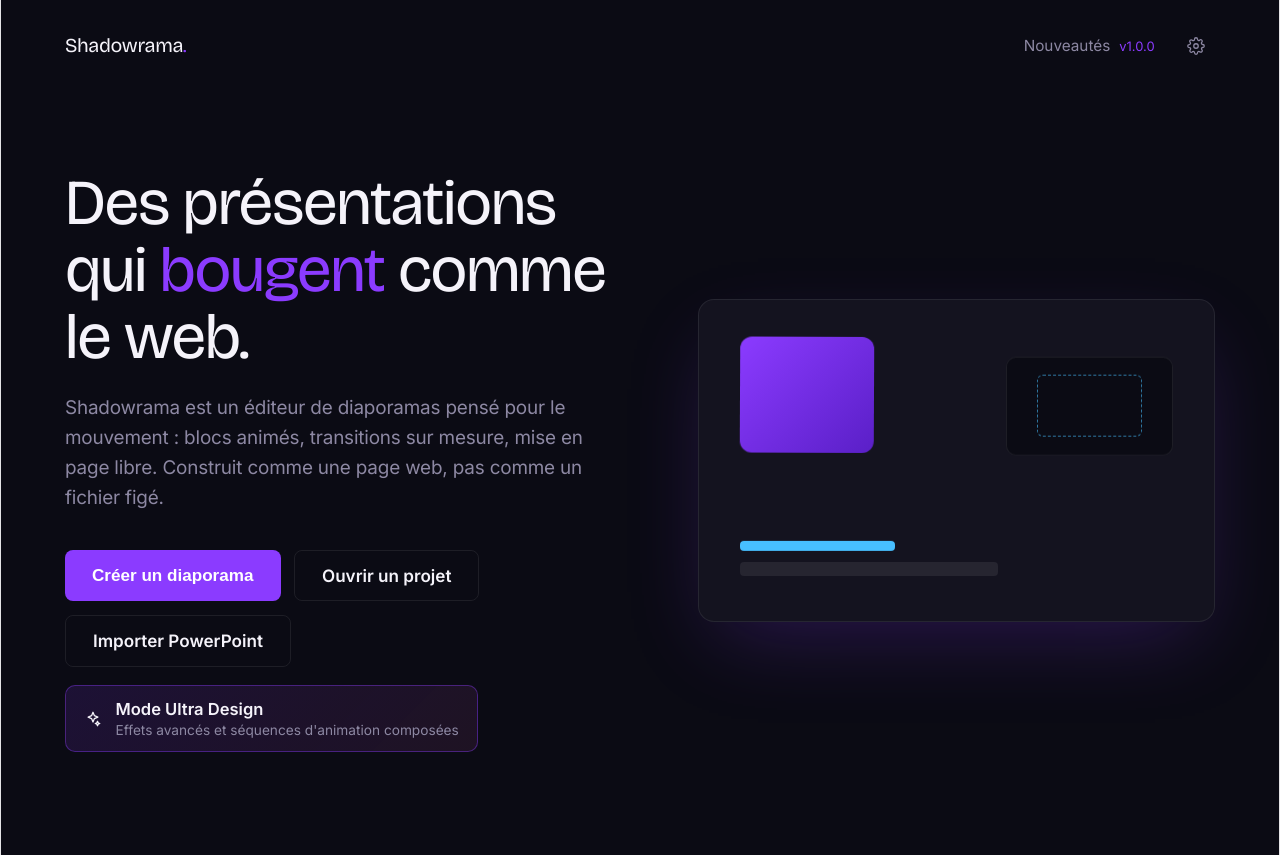
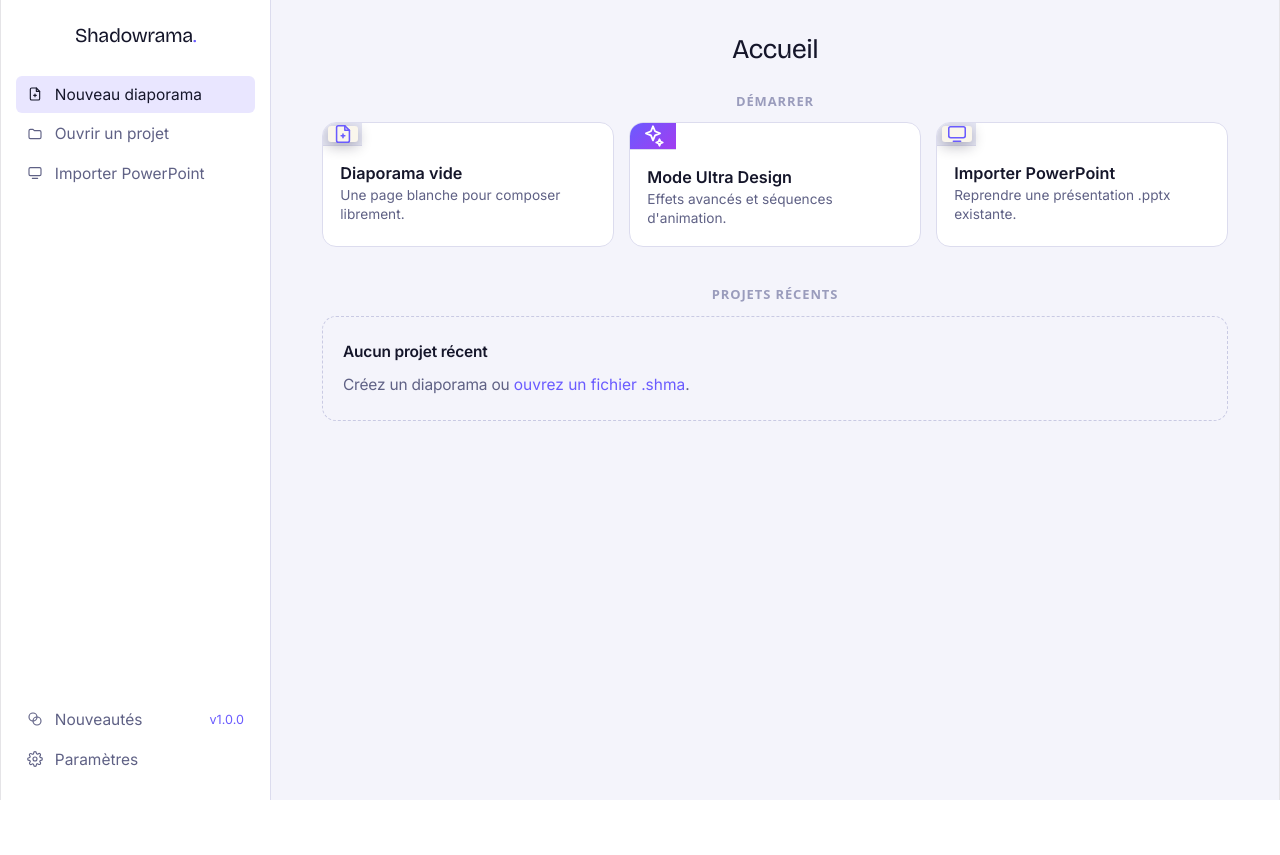
Before and after one commit to imatrix04/Shadowrama, a React (Vite) app in the folder Shadowrama/: page / in a window 1280 px wide. After the commit the page ends 800 px from the top, so only its background shows below. Built offline with nearby package versions, Linux system fonts and the light colour scheme.

Commit message:
nouvel page d'accueil plus pro

```diff
--- a/Shadowrama/src/components/editor/TopBar.tsx
+++ b/Shadowrama/src/components/editor/TopBar.tsx
@@ -281,7 +281,14 @@ export default function TopBar({
     <>
       <div className={styles.topBar}>
         <div className={styles.left}>
-          <span className={styles.logo}>Shadowrama</span>
+          <button
+            className={styles.logo}
+            onClick={() => navigate('/')}
+            title="Retour au menu"
+            aria-label="Retour au menu"
+          >
+            Shadowrama
+          </button>
           <span className={styles.slash} aria-hidden="true">/</span>
           <span className={styles.projectName} title={projectName ?? undefined}>
             {projectName ?? 'Sans titre'}
--- a/Shadowrama/src/pages/Home.module.css
+++ b/Shadowrama/src/pages/Home.module.css
@@ -1,402 +1,307 @@
+/*
+ * Accueil = espace de travail, pas page de présentation. Toutes les couleurs
+ * viennent des tokens de theme.css (--editor-*, --accent*) : thème clair/sombre
+ * et palettes s'appliquent donc sans règle propre à cette page.
+ */
+
 .page {
-  --bg: #0b0b14;
-  --bg-raised: #14131f;
-  --ink: #f5f3fa;
-  --muted: #8d88a3;
-  --violet: #8b3bff;
-  --blue: #47bfff;
-  --line: rgba(255, 255, 255, 0.08);
-
+  display: grid;
+  grid-template-columns: 15rem 1fr;
   min-height: 100vh;
-  background: var(--bg);
-  color: var(--ink);
+  background-color: var(--editor-bg);
+  background-image: var(--poly-bg);
+  background-size: cover;
+  background-position: center;
+  color: var(--editor-text);
   font-family: 'Inter', system-ui, sans-serif;
   letter-spacing: -0.01em;
-  overflow-x: hidden;
 }
 
-/* ── Nav ── */
+/* ── Barre latérale ── */
 
-.nav {
+.sidebar {
   display: flex;
-  align-items: center;
-  justify-content: space-between;
-  padding: 1.5rem clamp(1.5rem, 5vw, 4rem);
-}
-
-/* Point d'entrée permanent vers les nouveautés : sans lui, l'information
-   n'est consultable qu'une fois, au lancement suivant une mise à jour. */
-.navLink {
-  display: flex;
-  align-items: center;
-  gap: 0.5rem;
-  padding: 0.4rem 0.7rem;
-  background: transparent;
-  border: 1px solid transparent;
-  border-radius: 6px;
-  color: var(--muted);
-  font-family: inherit;
-  font-size: 0.85rem;
-  cursor: pointer;
-  transition: color 0.15s, border-color 0.15s, background-color 0.15s;
-}
-
-.navLink:hover {
-  color: var(--ink);
-  border-color: var(--line);
-  background-color: rgba(139, 59, 255, 0.08);
-}
-
-.navVersion {
-  font-size: 0.72rem;
-  color: var(--violet);
-}
-
-.navActions {
-  display: flex;
-  align-items: center;
-  gap: 0.5rem;
-}
-
-.navIconBtn {
-  display: flex;
-  align-items: center;
-  justify-content: center;
-  width: 2.1rem;
-  height: 2.1rem;
-  background: transparent;
-  border: 1px solid transparent;
-  border-radius: 6px;
-  color: var(--muted);
-  cursor: pointer;
-  transition: color 0.15s, border-color 0.15s, background-color 0.15s;
-}
-
-.navIconBtn:hover {
-  color: var(--ink);
-  border-color: var(--line);
-  background-color: rgba(139, 59, 255, 0.08);
+  flex-direction: column;
+  gap: 1.5rem;
+  padding: 1.25rem 0.85rem;
+  background: var(--editor-bg-panel);
+  border-right: 1px solid var(--editor-border);
 }
 
 .logo {
+  padding: 0 0.6rem;
   font-family: 'Bricolage Grotesque', sans-serif;
   font-weight: 700;
   font-size: 1.1rem;
   letter-spacing: -0.02em;
 }
 
-.logoDot {
-  color: var(--violet);
+.logoDot { color: var(--accent); }
+
+.sideGroup {
+  display: flex;
+  flex-direction: column;
+  gap: 0.15rem;
 }
 
-/* ── Hero ── */
+.sideGroupBottom { margin-top: auto; }
 
-.hero {
-  display: grid;
-  grid-template-columns: 1.1fr 1fr;
-  gap: clamp(2rem, 5vw, 4rem);
+.sideItem {
+  display: flex;
   align-items: center;
-  padding: clamp(2rem, 6vw, 5rem) clamp(1.5rem, 5vw, 4rem) clamp(3rem, 8vw, 6rem);
-  max-width: 1320px;
-  margin: 0 auto;
+  gap: 0.65rem;
+  width: 100%;
+  padding: 0.5rem 0.6rem;
+  background: transparent;
+  border: none;
+  border-radius: var(--r-sm);
+  color: var(--editor-text-muted);
+  font-family: inherit;
+  font-size: 0.86rem;
   text-align: left;
+  cursor: pointer;
+  transition: background-color var(--t-fast), color var(--t-fast);
 }
 
-.title {
-  font-family: 'Bricolage Grotesque', sans-serif;
-  font-weight: 700;
-  font-size: clamp(2.4rem, 5vw, 3.6rem);
-  line-height: 1.05;
-  letter-spacing: -0.02em;
-  margin: 0 0 1.25rem 0;
-  color: var(--ink);
-  opacity: 0;
-  animation: rise 0.6s ease 0.08s forwards;
+.sideItem:hover {
+  background: var(--overlay-3);
+  color: var(--editor-text);
 }
 
-.titleAccent {
-  color: var(--violet);
+.sideItemActive {
+  background: var(--accent-bg-soft);
+  color: var(--editor-text);
 }
 
-.lead {
-  font-size: 1.05rem;
-  line-height: 1.6;
-  color: var(--muted);
-  max-width: 30rem;
-  margin: 0 0 2rem 0;
-  opacity: 0;
-  animation: rise 0.6s ease 0.16s forwards;
+.sideBadge {
+  margin-left: auto;
+  font-size: 0.7rem;
+  color: var(--accent);
 }
 
-.ctaRow {
-  display: flex;
-  gap: 0.75rem;
-  flex-wrap: wrap;
-  opacity: 0;
-  animation: rise 0.6s ease 0.24s forwards;
+/* ── Contenu ── */
+
+.main {
+  min-width: 0;
+  padding: 2rem clamp(1.5rem, 4vw, 3.5rem) 3rem;
+  max-width: 62rem;
 }
 
-.ctaPrimary {
-  padding: 0.8rem 1.5rem;
-  background: var(--violet);
-  color: #fff;
-  border: none;
-  border-radius: 8px;
-  font-size: 0.95rem;
-  font-weight: 600;
-  cursor: pointer;
-  transition: transform 0.15s, box-shadow 0.15s;
+.heading {
+  margin: 0 0 1.75rem 0;
+  font-family: 'Bricolage Grotesque', sans-serif;
+  font-size: 1.5rem;
+  font-weight: 700;
+  letter-spacing: -0.02em;
 }
 
-.ctaPrimary:hover {
-  transform: translateY(-1px);
-  box-shadow: 0 8px 24px rgba(139, 59, 255, 0.35);
+.sectionTitle {
+  margin: 0 0 0.75rem 0;
+  font-size: 0.72rem;
+  font-weight: 600;
+  letter-spacing: 0.07em;
+  text-transform: uppercase;
+  color: var(--editor-text-dim);
 }
 
-.ctaSecondary {
-  padding: 0.8rem 1.5rem;
-  background: transparent;
-  color: var(--ink);
-  border: 1px solid var(--line);
-  border-radius: 8px;
-  font-size: 0.95rem;
-  font-weight: 600;
-  font-family: inherit;
-  cursor: pointer;
-  transition: transform 0.15s, border-color 0.15s, background-color 0.15s;
+.section + .section { margin-top: 2.25rem; }
+
+/* ── Cartes de démarrage ── */
+
+.startGrid {
+  display: grid;
+  grid-template-columns: repeat(auto-fill, minmax(13rem, 1fr));
+  gap: 0.85rem;
 }
 
-.ctaSecondary:hover {
-  transform: translateY(-1px);
-  border-color: var(--violet);
-  background-color: rgba(139, 59, 255, 0.08);
+.startCard {
+  display: flex;
+  flex-direction: column;
+  gap: 0.9rem;
+  padding: 0;
+  background: var(--editor-bg-panel);
+  border: 1px solid var(--editor-border);
+  border-radius: var(--r-lg);
+  color: var(--editor-text);
+  font-family: inherit;
+  text-align: left;
+  cursor: pointer;
+  overflow: hidden;
+  transition: transform var(--t-base) var(--ease-out), border-color var(--t-base),
+    box-shadow var(--t-base);
+}
+
+.startCard:hover {
+  transform: translateY(-2px);
+  border-color: var(--accent-border);
+  box-shadow: 0 10px 30px color-mix(in srgb, var(--shadow-ink) 25%, transparent);
+}
+
+.startCard:focus-visible,
+.sideItem:focus-visible,
+.recentRow:focus-visible {
+  outline: 2px solid var(--accent);
+  outline-offset: 2px;
+}
+
+/* Vignette : une diapositive miniature, aux couleurs d'une vraie diapositive. */
+.startThumb {
+  position: relative;
+  aspect-ratio: 16 / 9;
+  background: var(--editor-bg-canvas);
+  border-bottom: 1px solid var(--editor-border);
+  display: flex;
+  align-items: center;
+  justify-content: center;
+  color: var(--accent);
+}
+
+.thumbSlide {
+  position: absolute;
+  inset: 14% 12%;
+  background: var(--slide-bg);
+  border-radius: 3px;
+  box-shadow: 0 4px 14px color-mix(in srgb, var(--shadow-ink) 30%, transparent);
+}
+
+.thumbUltra { background-image: var(--accent-fill); }
+
+.thumbIcon {
+  position: relative;
+  color: var(--accent);
+}
+
+.thumbUltra .thumbIcon { color: var(--on-accent); }
+
+.startText {
+  display: flex;
+  flex-direction: column;
+  gap: 0.2rem;
+  padding: 0 0.95rem 0.95rem;
+}
+
+.startText strong { font-size: 0.9rem; font-weight: 600; }
+
+.startText span {
+  font-size: 0.76rem;
+  color: var(--editor-text-muted);
+  line-height: 1.4;
 }
 
 /* ── Projets récents ── */
-
-.recents {
-  margin-top: 2rem;
-  opacity: 0;
-  animation: rise 0.6s ease 0.32s forwards;
-}
-
-.recentsTitle {
-  margin: 0 0 0.6rem 0;
-  font-size: 0.75rem;
-  font-weight: 600;
-  letter-spacing: 0.06em;
-  text-transform: uppercase;
-  color: var(--muted);
-}
 
 .recentsList {
   list-style: none;
   margin: 0;
   padding: 0;
+  background: var(--editor-bg-panel);
+  border: 1px solid var(--editor-border);
+  border-radius: var(--r-lg);
+  overflow: hidden;
+}
+
+.recentsList li + li { border-top: 1px solid var(--editor-border); }
+
+.recentRow {
+  display: flex;
+  align-items: center;
+  gap: 0.8rem;
+  width: 100%;
+  padding: 0.7rem 0.95rem;
+  background: transparent;
+  border: none;
+  color: var(--editor-text);
+  font-family: inherit;
+  font-size: 0.88rem;
+  text-align: left;
+  cursor: pointer;
+  transition: background-color var(--t-fast);
+}
+
+.recentRow:hover { background: var(--overlay-2); }
+
+.recentIcon { flex-shrink: 0; color: var(--accent); }
+
+.recentInfo {
   display: flex;
   flex-direction: column;
-  gap: 0.25rem;
-  max-width: 26rem;
-}
-
-.recentItem {
-  width: 100%;
-  display: flex;
-  align-items: baseline;
-  justify-content: space-between;
-  gap: 1rem;
-  padding: 0.5rem 0.7rem;
-  background: transparent;
-  border: 1px solid transparent;
-  border-radius: 6px;
-  color: var(--ink);
-  font-family: inherit;
-  font-size: 0.9rem;
-  text-align: left;
-  cursor: pointer;
-  transition: background-color 0.15s, border-color 0.15s;
-}
-
-.recentItem:hover {
-  background-color: rgba(139, 59, 255, 0.08);
-  border-color: var(--line);
+  min-width: 0;
+  flex: 1;
 }
 
 .recentName {
   overflow: hidden;
   text-overflow: ellipsis;
   white-space: nowrap;
+  font-weight: 500;
+}
+
+.recentPath {
+  overflow: hidden;
+  text-overflow: ellipsis;
+  white-space: nowrap;
+  font-size: 0.72rem;
+  color: var(--editor-text-dim);
 }
 
 .recentDate {
   flex-shrink: 0;
-  font-size: 0.75rem;
-  color: var(--muted);
+  font-size: 0.76rem;
+  color: var(--editor-text-muted);
 }
 
-/* ── Mock canvas (signature element) ── */
-
-.mockStage {
-  position: relative;
-  aspect-ratio: 16 / 10;
-  background: var(--bg-raised);
-  border: 1px solid var(--line);
-  border-radius: 16px;
-  overflow: hidden;
-  box-shadow: 0 30px 80px -20px rgba(139, 59, 255, 0.25);
+.empty {
+  display: flex;
+  flex-direction: column;
+  align-items: flex-start;
+  gap: 0.35rem;
+  padding: 1.25rem 1.1rem;
+  border: 1px dashed var(--editor-border-light);
+  border-radius: var(--r-lg);
+  color: var(--editor-text-muted);
+  font-size: 0.86rem;
 }
 
-.mockBlock {
-  position: absolute;
-  opacity: 0;
+.empty strong { color: var(--editor-text); font-weight: 600; }
+
+.emptyLink {
+  padding: 0;
+  background: none;
+  border: none;
+  color: var(--accent);
+  font-family: inherit;
+  font-size: inherit;
+  cursor: pointer;
 }
 
-.mockShape {
-  top: 12%;
-  left: 8%;
-  width: 26%;
-  height: 36%;
-  border-radius: 12px;
-  background: linear-gradient(135deg, var(--violet), #5a1fc7);
-  animation:
-    blockIn 0.7s cubic-bezier(0.16, 1, 0.3, 1) 0.5s forwards,
-    floatShape 5s ease-in-out 1.2s infinite;
-}
+.emptyLink:hover { color: var(--accent-hover); text-decoration: underline; }
 
-.mockImage {
-  top: 18%;
-  right: 8%;
-  width: 32%;
-  height: 30%;
-  border-radius: 10px;
-  background: var(--bg);
-  border: 1px solid var(--line);
-  animation:
-    blockIn 0.7s cubic-bezier(0.16, 1, 0.3, 1) 0.7s forwards,
-    floatImage 4.5s ease-in-out 1.4s infinite;
-}
+/* ── Entrée discrète ── */
 
-.mockImage::before {
-  content: '';
-  position: absolute;
-  inset: 18%;
-  border: 1.5px dashed var(--blue);
-  border-radius: 6px;
-  animation: pulseDash 3s ease-in-out 1.6s infinite;
-}
-
-.mockText {
-  bottom: 14%;
-  left: 8%;
-  width: 50%;
-  height: 14px;
-  border-radius: 4px;
-  background: var(--line);
-  animation:
-    blockIn 0.7s cubic-bezier(0.16, 1, 0.3, 1) 0.9s forwards,
-    floatText 4s ease-in-out 1.6s infinite;
-}
-
-.mockTextSmall {
-  bottom: 22%;
-  left: 8%;
-  width: 30%;
-  height: 10px;
-  border-radius: 4px;
-  background: var(--blue);
-  opacity: 0.4;
-  animation:
-    blockIn 0.7s cubic-bezier(0.16, 1, 0.3, 1) 1.05s forwards,
-    floatText 4s ease-in-out 1.75s infinite;
-}
-
-/* ── Animations ── */
+.fade { animation: rise 0.4s var(--ease-out) both; }
+.fade2 { animation: rise 0.4s var(--ease-out) 0.07s both; }
 
 @keyframes rise {
-  from { opacity: 0; transform: translateY(10px); }
+  from { opacity: 0; transform: translateY(8px); }
   to { opacity: 1; transform: translateY(0); }
 }
 
-@keyframes blockIn {
-  from { opacity: 0; transform: translateY(14px) scale(0.96); }
-  to { opacity: 1; transform: translateY(0) scale(1); }
-}
-
-@keyframes floatShape {
-  0%, 100% { transform: translateY(0) rotate(0deg); }
-  50% { transform: translateY(-7px) rotate(1.5deg); }
-}
-
-@keyframes floatImage {
-  0%, 100% { transform: translateY(0); }
-  50% { transform: translateY(-5px); }
-}
-
-@keyframes floatText {
-  0%, 100% { transform: translateY(0); }
-  50% { transform: translateY(-3px); }
-}
-
-@keyframes pulseDash {
-  0%, 100% { opacity: 0.35; }
-  50% { opacity: 0.75; }
-}
-
 @media (prefers-reduced-motion: reduce) {
-  .title, .lead, .ctaRow, .ctaUltra, .recents, .mockBlock, .mockImage::before {
-    animation: none !important;
-    opacity: 1 !important;
-    transform: none !important;
-  }
+  .fade, .fade2 { animation: none; }
+  .startCard:hover { transform: none; }
 }
 
 /* ── Responsive ── */
 
-@media (max-width: 860px) {
-  .hero {
-    grid-template-columns: 1fr;
+@media (max-width: 720px) {
+  .page { grid-template-columns: 1fr; }
+  .sidebar {
+    flex-direction: row;
+    flex-wrap: wrap;
+    align-items: center;
+    border-right: none;
+    border-bottom: 1px solid var(--editor-border);
   }
+  .sideGroup { flex-direction: row; }
+  .sideGroupBottom { margin-top: 0; margin-left: auto; }
 }
-/* ── Entrée mode Ultra Design ── */
-
-.ctaUltra {
-  display: flex;
-  align-items: center;
-  gap: 0.75rem;
-  margin-top: 1rem;
-  padding: 0.75rem 1rem;
-  max-width: 26rem;
-  background: linear-gradient(135deg, rgba(139, 59, 255, 0.14), rgba(255, 107, 214, 0.08));
-  border: 1px solid rgba(139, 59, 255, 0.4);
-  border-radius: 10px;
-  color: var(--ink);
-  font-family: inherit;
-  text-align: left;
-  cursor: pointer;
-  opacity: 0;
-  animation: rise 0.6s ease 0.3s forwards;
-  transition: transform 0.15s, border-color 0.15s, box-shadow 0.15s;
-}
-
-.ctaUltra:hover {
-  transform: translateY(-1px);
-  border-color: var(--violet);
-  box-shadow: 0 8px 28px rgba(139, 59, 255, 0.25);
-}
-
-.ctaUltra span {
-  display: flex;
-  flex-direction: column;
-  gap: 0.15rem;
-}
-
-.ctaUltra strong {
-  font-size: 0.92rem;
-  font-weight: 600;
-}
-
-.ctaUltra em {
-  font-size: 0.76rem;
-  font-style: normal;
-  color: var(--muted);
-}
--- a/Shadowrama/src/pages/Home.tsx
+++ b/Shadowrama/src/pages/Home.tsx
@@ -111,93 +111,117 @@ export default function Home() {
 
   return (
     <div className={styles.page}>
-      <nav className={styles.nav}>
+      <aside className={styles.sidebar}>
         <span className={styles.logo}>
           Shadowrama<span className={styles.logoDot}>.</span>
         </span>
-        <div className={styles.navActions}>
+
+        <nav className={styles.sideGroup} aria-label="Actions">
+          <button className={`${styles.sideItem} ${styles.sideItemActive}`} onClick={goToEditor}>
+            <Icon name="new" size={16} /> Nouveau diaporama
+          </button>
+          <button className={styles.sideItem} onClick={handleOpen}>
+            <Icon name="open" size={16} /> Ouvrir un projet
+          </button>
+          <button className={styles.sideItem} onClick={handleImportPptx}>
+            <Icon name="slides" size={16} /> Importer PowerPoint
+          </button>
+        </nav>
+
+        <nav className={`${styles.sideGroup} ${styles.sideGroupBottom}`} aria-label="Application">
           {whatsNew.hasChangelog && (
-            <button className={styles.navLink} onClick={whatsNew.open}>
-              Nouveautés
+            <button className={styles.sideItem} onClick={whatsNew.open}>
+              <Icon name="effects" size={16} /> Nouveautés
               {whatsNew.currentVersion && (
-                <span className={styles.navVersion}>v{whatsNew.currentVersion}</span>
+                <span className={styles.sideBadge}>v{whatsNew.currentVersion}</span>
               )}
             </button>
           )}
+          <button className={styles.sideItem} onClick={() => navigate('/settings')}>
+            <Icon name="settings" size={16} /> Paramètres
+          </button>
+        </nav>
+      </aside>
+
+      <main className={styles.main}>
+        <h1 className={styles.heading}>Accueil</h1>
+
+        <section className={`${styles.section} ${styles.fade}`}>
+          <h2 className={styles.sectionTitle}>Démarrer</h2>
+          <div className={styles.startGrid}>
+            <button className={styles.startCard} onClick={goToEditor}>
+              <div className={styles.startThumb}>
+                <div className={styles.thumbSlide} />
+                <Icon name="new" size={22} className={styles.thumbIcon} />
+              </div>
+              <div className={styles.startText}>
+                <strong>Diaporama vide</strong>
+                <span>Une page blanche pour composer librement.</span>
+              </div>
+            </button>
+
+            {/* Le mode Ultra est une surcouche de l'éditeur : on l'active puis
+                on ouvre l'éditeur. */}
             <button
-            className={styles.navIconBtn}
-            onClick={() => navigate('/settings')}
-            aria-label="Paramètres"
-            title="Paramètres"
+              className={styles.startCard}
+              onClick={() => { enableUltra(); goToEditor() }}
             >
-            <Icon name="settings" size={18} />
+              <div className={`${styles.startThumb} ${styles.thumbUltra}`}>
+                <Icon name="ultra" size={26} className={styles.thumbIcon} />
+              </div>
+              <div className={styles.startText}>
+                <strong>Mode Ultra Design</strong>
+                <span>Effets avancés et séquences d'animation.</span>
+              </div>
+            </button>
+
+            <button className={styles.startCard} onClick={handleImportPptx}>
+              <div className={styles.startThumb}>
+                <div className={styles.thumbSlide} />
+                <Icon name="slides" size={22} className={styles.thumbIcon} />
+              </div>
+              <div className={styles.startText}>
+                <strong>Importer PowerPoint</strong>
+                <span>Reprendre une présentation .pptx existante.</span>
+              </div>
             </button>
           </div>
-      </nav>
+        </section>
 
-      <section className={styles.hero}>
-        <div>
-          <h1 className={styles.title}>
-            Des présentations qui <span className={styles.titleAccent}>bougent</span> comme le web.
-          </h1>
-          <p className={styles.lead}>
-            Shadowrama est un éditeur de diaporamas pensé pour le mouvement : blocs animés,
-            transitions sur mesure, mise en page libre. Construit comme une page web, pas
-            comme un fichier figé.
-          </p>
-          <div className={styles.ctaRow}>
-            <button className={styles.ctaPrimary} onClick={goToEditor}>
-              Créer un diaporama
-            </button>
-            <button className={styles.ctaSecondary} onClick={handleOpen}>
-              Ouvrir un projet
-            </button>
-            <button className={styles.ctaSecondary} onClick={handleImportPptx}>
-              Importer PowerPoint
-            </button>
-          </div>
-
-          {/* Entrée directe dans le mode Ultra Design : le mode est une
-              surcouche de l'éditeur, ce bouton l'active puis ouvre l'éditeur. */}
-          <button
-            className={styles.ctaUltra}
-            onClick={() => { enableUltra(); goToEditor() }}
-          >
-            <Icon name="ultra" size={18} />
-            <span>
-              <strong>Mode Ultra Design</strong>
-              <em>Effets avancés et séquences d'animation composées</em>
-            </span>
-          </button>
-
-          {recents.length > 0 && (
-            <div className={styles.recents}>
-              <p className={styles.recentsTitle}>Projets récents</p>
+        <section className={`${styles.section} ${styles.fade2}`}>
+          <h2 className={styles.sectionTitle}>Projets récents</h2>
+          {recents.length > 0 ? (
             <ul className={styles.recentsList}>
               {recents.map(recent => (
                 <li key={recent.filePath}>
                   <button
-                      className={styles.recentItem}
+                    className={styles.recentRow}
                     onClick={() => handleOpenRecent(recent)}
                     title={recent.filePath}
                   >
+                    <Icon name="slides" size={18} className={styles.recentIcon} />
+                    <span className={styles.recentInfo}>
                       <span className={styles.recentName}>{recent.name}</span>
+                      <span className={styles.recentPath}>{recent.filePath}</span>
+                    </span>
                     <span className={styles.recentDate}>{formatDate(recent.openedAt)}</span>
                   </button>
                 </li>
               ))}
             </ul>
+          ) : (
+            <div className={styles.empty}>
+              <strong>Aucun projet récent</strong>
+              <span>
+                Créez un diaporama ou{' '}
+                <button className={styles.emptyLink} onClick={handleOpen}>
+                  ouvrez un fichier .shma
+                </button>.
+              </span>
             </div>
           )}
-        </div>
-
-        <div className={styles.mockStage}>
-          <div className={`${styles.mockBlock} ${styles.mockShape}`} />
-          <div className={`${styles.mockBlock} ${styles.mockImage}`} />
-          <div className={`${styles.mockBlock} ${styles.mockText}`} />
-          <div className={`${styles.mockBlock} ${styles.mockTextSmall}`} />
-        </div>
         </section>
+      </main>
 
       {whatsNew.isOpen && (
         <WhatsNew
```
Also changed, not shown: Shadowrama/src/components/editor/TopBar.module.css (+18 -0 lines). Lines whose indentation alone changed are shown as unchanged.
